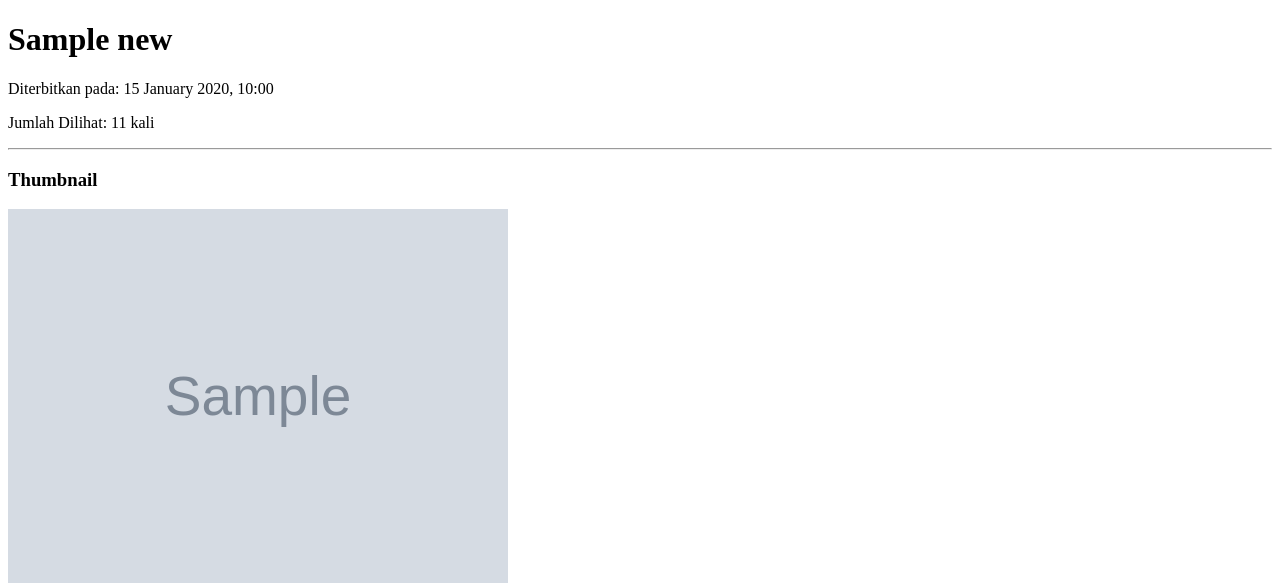
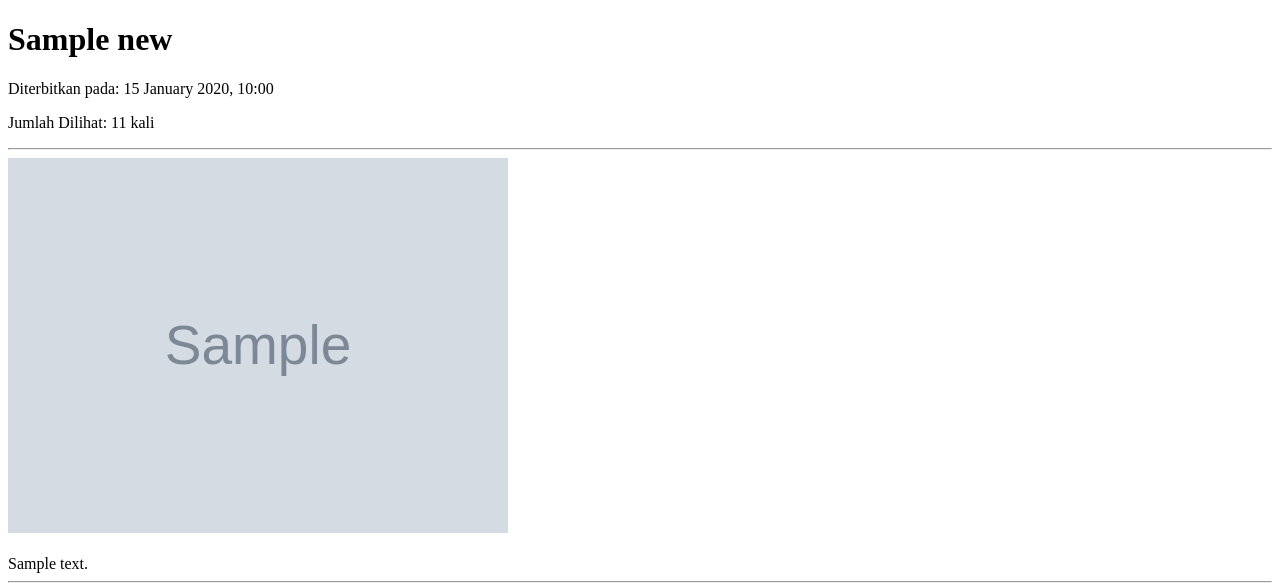
Before and after one commit to pbp-kelompok-c09/MountTrack, a Django app: page /news/00000000-0000-0000-0000-000000000001/ in a window 1280 px wide. Shown: the top 583 px of the page. Run offline with Django 5.2, Linux system fonts and the light colour scheme; tables that the repository leaves empty hold one stand-in row (values such as "Sample post"); grey boxes marked "Sample" are stand-in pictures.

Commit message:
ganti show_news.html

```diff
--- a/news/templates/show_news.html
+++ b/news/templates/show_news.html
@@ -13,7 +13,6 @@
     <hr>
 
     {% if news.pinned_thumbnail %}
-        <h3>Thumbnail</h3>
         <img src="{{ news.pinned_thumbnail }}" alt="Thumbnail untuk {{ news.title }}" width="500">
         <br>
     {% endif %}
```
